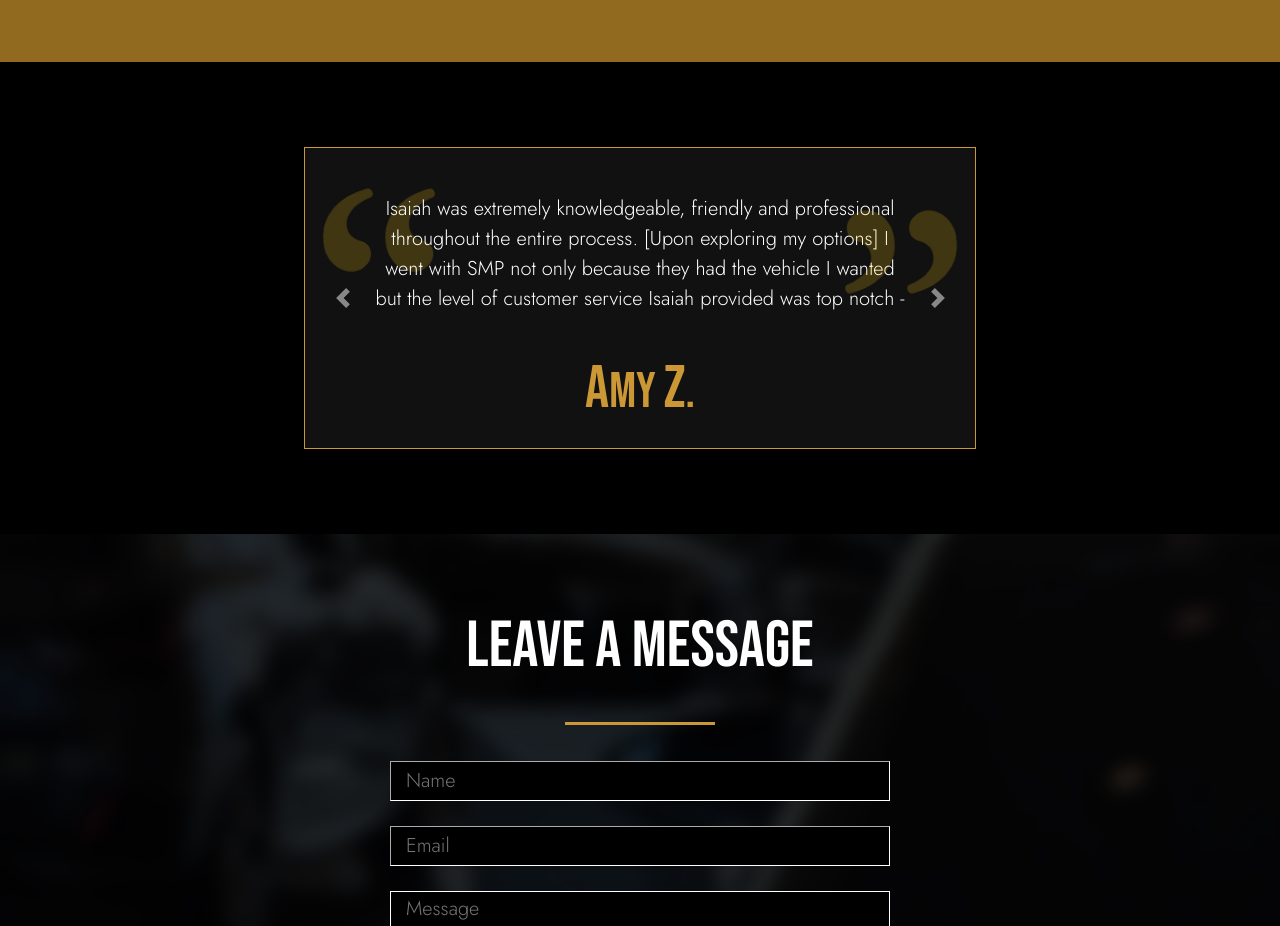
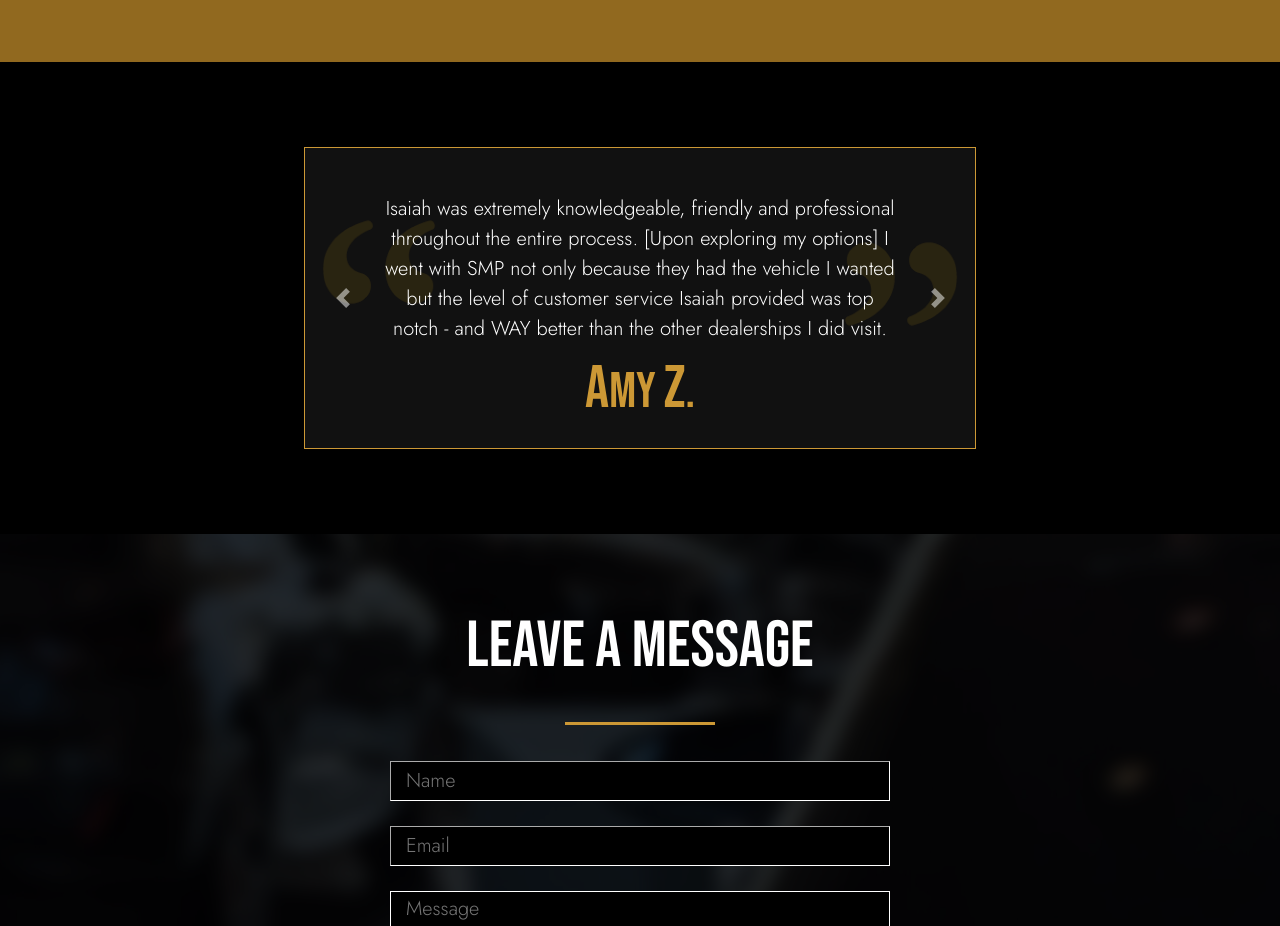
Before and after one commit to kristiantud/ComplidoCars, a plain HTML site: page index.html in a window 1280 px wide. Shown: the part 1046-1972 px from the top of the page. Drawn offline with nearby package versions, Linux system fonts and the light colour scheme; a web font is replaced by a local one.

Commit message:
fixed the spacing problem in the testimonies, also fixed z-index issues

```diff
--- a/smallscreen.css
+++ b/smallscreen.css
@@ -136,13 +136,17 @@ html,body{
     margin-bottom: 0;
     padding-bottom: 5%;
     text-align: center;
+    z-index:1;
 }
+
+
 
 #in_quotes, #out_quotes{
     position: absolute;
     max-height: 100px;
     max-width: 100px;
     opacity: 0.1;
+    z-index: 0;
 }
 
 #in_quotes{
@@ -177,6 +181,7 @@ html,body{
 .testi_flexbox{
     padding: 10% 5%;
 }
+
 
 
 
--- a/widescreen.css
+++ b/widescreen.css
@@ -152,9 +152,11 @@ html,body{
     height: 150px;
     overflow-y: scroll;
     font-size: 20px;
-    padding: 5% 8%;
-    padding-bottom: 5%;
+    margin: 5% 8%;
+    margin-bottom: 0;
+    padding: 0 2%;
     text-align: center;
+    z-index: 2;
 }
 
 #testi_message_span{
@@ -168,7 +170,8 @@ html,body{
     position: absolute;
     max-height: 120px;
     max-width: 120px;
-    opacity: 0.2;
+    opacity: 0.1;
+    z-index: 1;
 }
 
 #in_quotes{
@@ -184,7 +187,6 @@ html,body{
 
 .testi_sender{
     text-align:center;
-    padding-top: 5%;
 }
 
 
@@ -208,6 +210,16 @@ html,body{
     align-items: center; */
     width: 700px;
     margin: auto;
+}
+
+.carousel-control-next{
+    width: 10%;
+    padding-right: 5%;
+}
+
+.carousel-control-prev{
+    width: 10%;
+    padding-left: 5%;
 }
 
 
@@ -380,3 +392,25 @@ html,body{
     display: block;
     margin-top: -2px;
 }
+
+/* scrollbar stuff */
+
+/* width */
+::-webkit-scrollbar {
+    width: 10px;
+  }
+
+  /* Track */
+  ::-webkit-scrollbar-track {
+    background: transparent;
+  }
+
+  /* Handle */
+  ::-webkit-scrollbar-thumb {
+    background: #888;
+  }
+
+  /* Handle on hover */
+  ::-webkit-scrollbar-thumb:hover {
+    background: #555;
+  }
```
